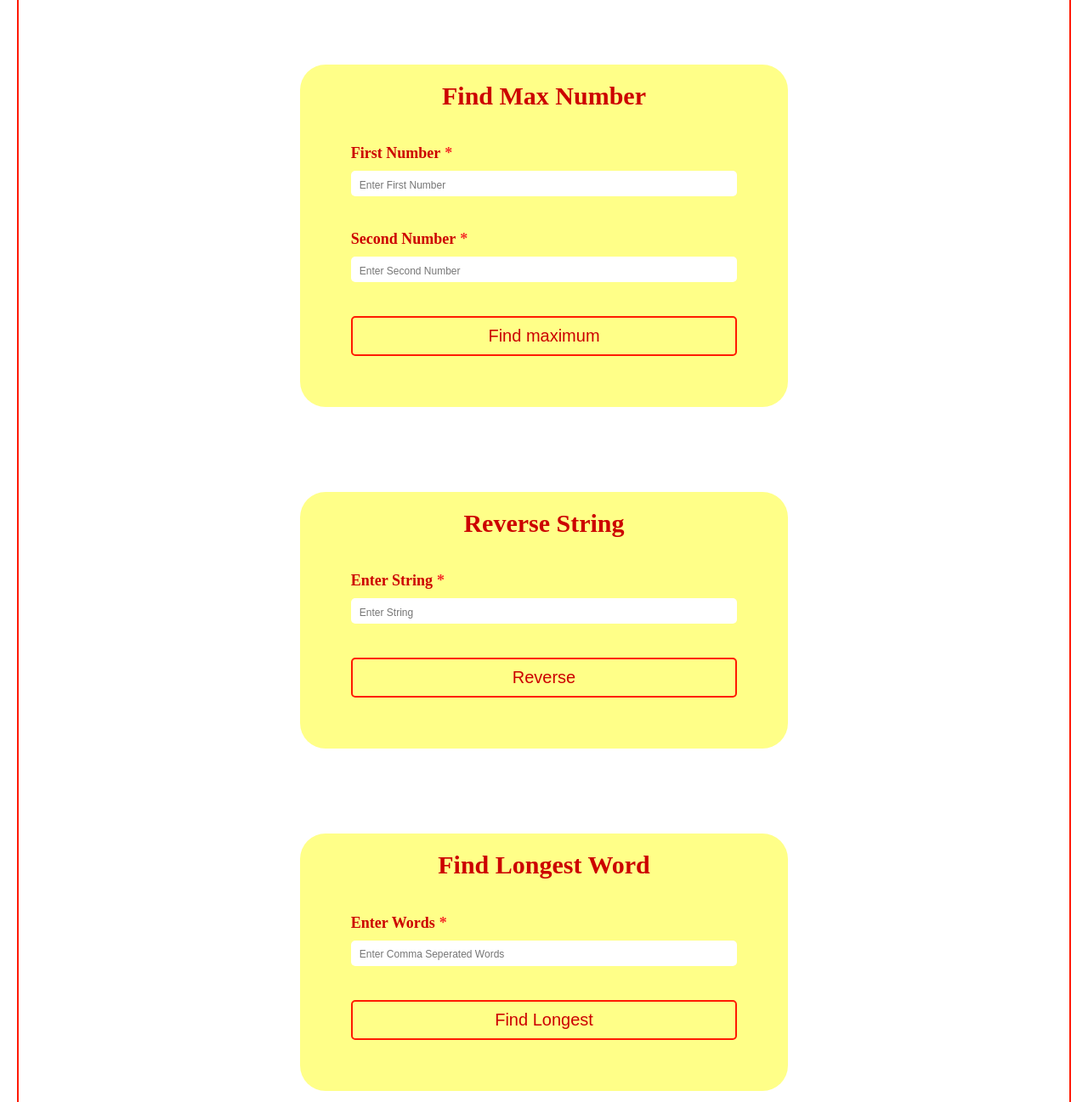
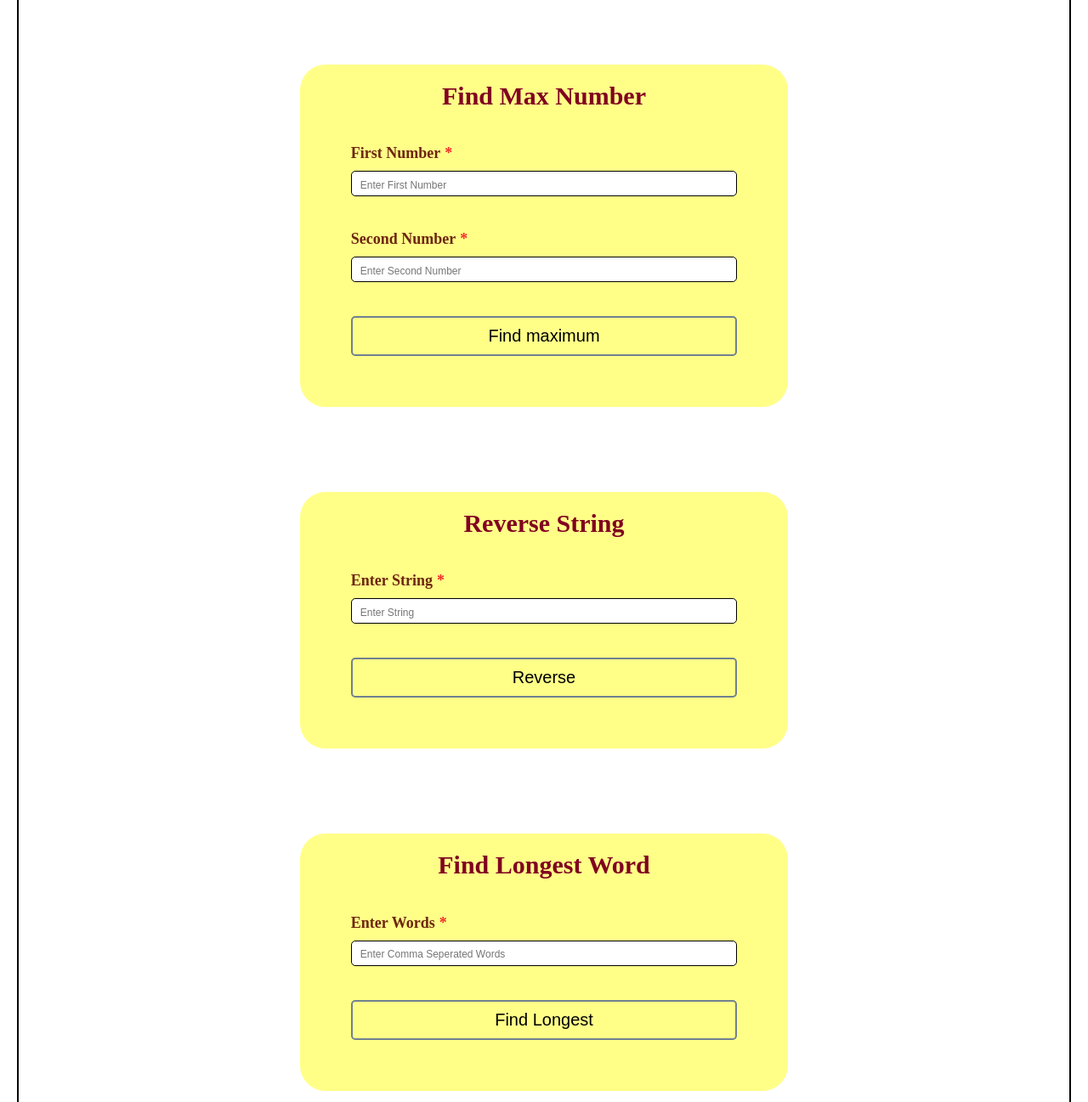
Before and after one commit to sampritgouda/jquery-exercise-2, a plain HTML site: page index.html in a window 1280 px wide. Shown: the part 1500-2797 px from the top of the page at 85% size. Drawn offline with nearby package versions, Linux system fonts and the light colour scheme.

```diff
--- a/index.html
+++ b/index.html
@@ -16,7 +16,7 @@
          *         wrapper container        *
          ************************************ -->
 
-        <div id="wrapper" class="wrapper-container section-border section-text">
+        <div id="wrapper" class="wrapper-container section-border ">
 
         <!-- ********************************
          *        resume section            *
@@ -209,6 +209,9 @@
                         </p>
                     </div>
                 </footer>
+            <!-- *************************************
+            *               Custom alert             *
+            ****************************************** -->
                 <div id="card-alert">
                     <div class="card-box">
                         <p>Animation Completed!</p>
@@ -221,24 +224,24 @@
             <!-- *************************************
             *      finding maxium number section     *
             ****************************************** -->
-            <div class="js-section section-text">
+            <div class="js-section ">
                 <div class="js-container section-bg">
 
                     <!-- card header -->
-                    <h1 class="section-header section-text">Find Max Number</h1>
+                    <h1 class="section-header ">Find Max Number</h1>
 
                     <div>
                         <form class="form-container" id="max-form" name="max-form">
                             <div class="form-content">
-                                <label for="number1" class="form-label section-text">First Number<span class="require">*</span></label>
+                                <label for="number1" class="form-label ">First Number<span class="require">*</span></label>
                                 <input type="number"  placeholder="Enter First Number" id="number1" class="form-input"/>
                             </div>
                             <div class="form-content">
-                                <label for="number2" class="form-label section-text">Second Number<span class="require">*</span></label>
+                                <label for="number2" class="form-label ">Second Number<span class="require">*</span></label>
                                 <input type="number"  placeholder="Enter Second Number" id="number2" class="form-input"/>
                             </div>
                             <div class="form-content">
-                                <button type="submit" class="submit-button section-text section-bg section-border">Find maximum</button>
+                                <button type="submit" class="submit-button  section-bg section-border">Find maximum</button>
                             </div>
                         </form>
                         <div id="max-output" class="output" ></div>
@@ -250,20 +253,20 @@
             <!-- *************************************
             *            Reversing the String        *
             ****************************************** -->
-            <div class="js-section section-text">
+            <div class="js-section ">
                 <div class="js-container section-bg">
 
                     <!-- card header -->
-                    <h1 class="section-header section-text">Reverse String</h1>
+                    <h1 class="section-header ">Reverse String</h1>
                     <div>
                         <form id="reverse-word-form" name="reverse-word-form" class="form-container">
                             <div class="form-content">
-                                <label for="input-string" class="form-label section-text">Enter String<span class="require">*</span></label>
+                                <label for="input-string" class="form-label ">Enter String<span class="require">*</span></label>
                                 <input type="text"  placeholder="Enter String" id="input-string" class="form-input"/>
                             </div>
 
                             <div class="form-content">
-                                <button type="submit" class="submit-button section-text section-bg section-border">Reverse</button>
+                                <button type="submit" class="submit-button  section-bg section-border">Reverse</button>
                             </div>
                         </form>
                         <div id="reverse-output" class="word-output"></div>
@@ -275,20 +278,20 @@
             <!-- *************************************
             *          finding Longest Word          *
             ****************************************** -->
-            <div class="js-section section-text">
+            <div class="js-section ">
                 <div class="js-container section-bg">
 
                     <!-- card header -->
-                    <h1 class="section-header section-text">Find Longest Word</h1>
+                    <h1 class="section-header ">Find Longest Word</h1>
                     <div>
                         <form id="longest-word-form" name="longest-word-form" class="form-container">
                             <div class="form-content">
-                                <label for="words-array" class="form-label section-text">Enter Words<span class="require">*</span></label>
+                                <label for="words-array" class="form-label ">Enter Words<span class="require">*</span></label>
                                 <input type="text"  placeholder="Enter Comma Seperated Words" id="words-array" class="form-input"/>
                             </div>
 
                             <div class="form-content">
-                                <button type="submit" class="submit-button section-text section-bg section-border">Find Longest</button>
+                                <button type="submit" class="submit-button  section-bg section-border">Find Longest</button>
                             </div>
                         </form>
                         <div id="longest-word-output" class="word-output"></div>
@@ -300,24 +303,24 @@
             <!-- *************************************
             *              Create Resume             *
             ****************************************** -->
-            <div class="js-section section-text add-margin-bottom">
+            <div class="js-section  add-margin-bottom">
                 <div class="js-container section-bg">
 
                     <!-- card header -->
-                    <h1 class="section-header section-text">Resume Maker</h1>
+                    <h1 class="section-header ">Resume Maker</h1>
                     <div>
                         <form id="cookie-form" name="cookie-form" class="form-container">
                             <div class="form-content">
-                                <label for="user-name" class="form-label section-text">Enter name<span class="require">*</span></label>
+                                <label for="user-name" class="form-label ">Enter name<span class="require">*</span></label>
                                 <input type="text"  placeholder="Enter Your Name" id="user-name" class="form-input"/>
                             </div>
                             <div class="form-content">
-                                <label for="user-mobile-number" class="form-label section-text">Enter Mobile Number<span class="require">*</span></label>
+                                <label for="user-mobile-number" class="form-label ">Enter Mobile Number<span class="require">*</span></label>
                                 <input type="text"  placeholder="Enter Mobile Number" id="user-mobile-number" class="form-input" maxlength="10"/>
                             </div>
 
                             <div class="form-content">
-                                <button type="submit" class="submit-button section-text section-bg section-border">Create Resume</button>
+                                <button type="submit" class="submit-button  section-bg section-border">Create Resume</button>
                             </div>
                         </form>
                         <div id="resume-create-output" class="output"></div>
--- a/jqueryscript.js
+++ b/jqueryscript.js
@@ -4,7 +4,7 @@
 
     //changing the background color for all sections
     $(".section-bg").addClass("highlight-bg")
-
+c
     //changing the border color #FF1A00 and adding borders to some sections
     $(".section-border").addClass("highlight-border")
 
--- a/jsscript.js
+++ b/jsscript.js
@@ -60,7 +60,6 @@
  /************************************************************
   *                    for reversing string                  *
   ************************************************************/
-
 
 function reverse_string_callback(event){
 
```
